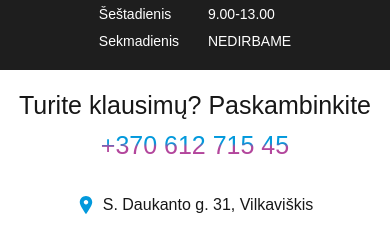
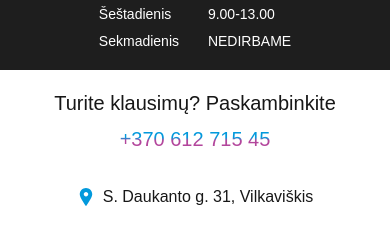
Before and after one commit to Meilaa/Virtucom-front, a Next.js app: page / in a window 390 px wide. Shown: the part 3654-3884 px from the top of the page. Built offline with nearby package versions, Linux system fonts and the light colour scheme.

Commit message:
Text changes in html file

```diff
--- a/src/sections/footer/Footer.module.css
+++ b/src/sections/footer/Footer.module.css
@@ -20,13 +20,13 @@
     height: 50%;
     gap: 0.3125rem; /* 5px */
     align-items: center;
-    font-size: 1.875rem; /* 30px */
+    font-size: 1.5rem; /* Adjusted from 1.875rem (30px) to 1.5rem (24px) */
     line-height: 1em;
     font-family: 'Chivo', sans-serif;
 }
 
 .phoneNumber {
-    font-size: 1.875rem; /* 30px */
+    font-size: 1.5rem; /* Adjusted from 1.875rem (30px) to 1.5rem (24px) */
     line-height: 1em;
     font-family: 'Chivo', sans-serif;
     background: linear-gradient(to top, #B3469C 40%, #0299DC 60%);
@@ -76,6 +76,8 @@
 
     .footerCallUs {
         padding: 1.5625rem 0; /* 25px 0 */
+        font-size: 1.25rem; /* Adjusted from 1.5625rem (25px) to 1.25rem (20px) */
+        line-height: 0.8em;
     }
 
     .footerRights {
@@ -84,12 +86,12 @@
     }
 
     .phoneNumber {
-      font-size: 1.5625rem; /* 25px */
+        font-size: 1.25rem; /* Adjusted from 1.5625rem (25px) to 1.25rem (20px) */
         line-height: 0.8em;
     }
 
     .footerCallUs {
-      font-size: 1.5625rem; /* 25px */
+        font-size: 1.25rem; /* Adjusted from 1.5625rem (25px) to 1.25rem (20px) */
         line-height: 0.8em;
         flex-direction: column;
         gap: 1.25rem; /* 20px */
```
Lines whose indentation alone changed are shown as unchanged.
